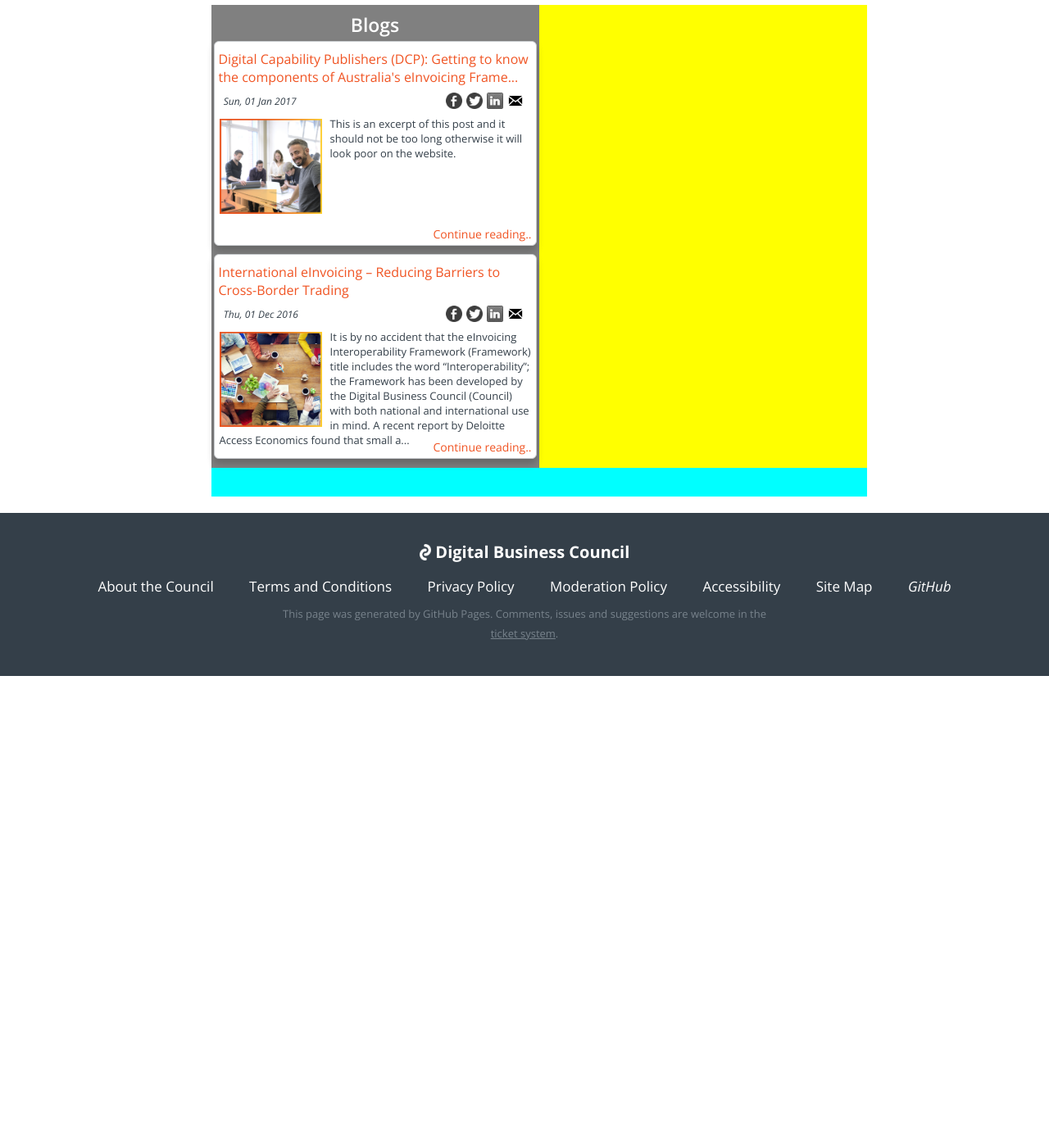
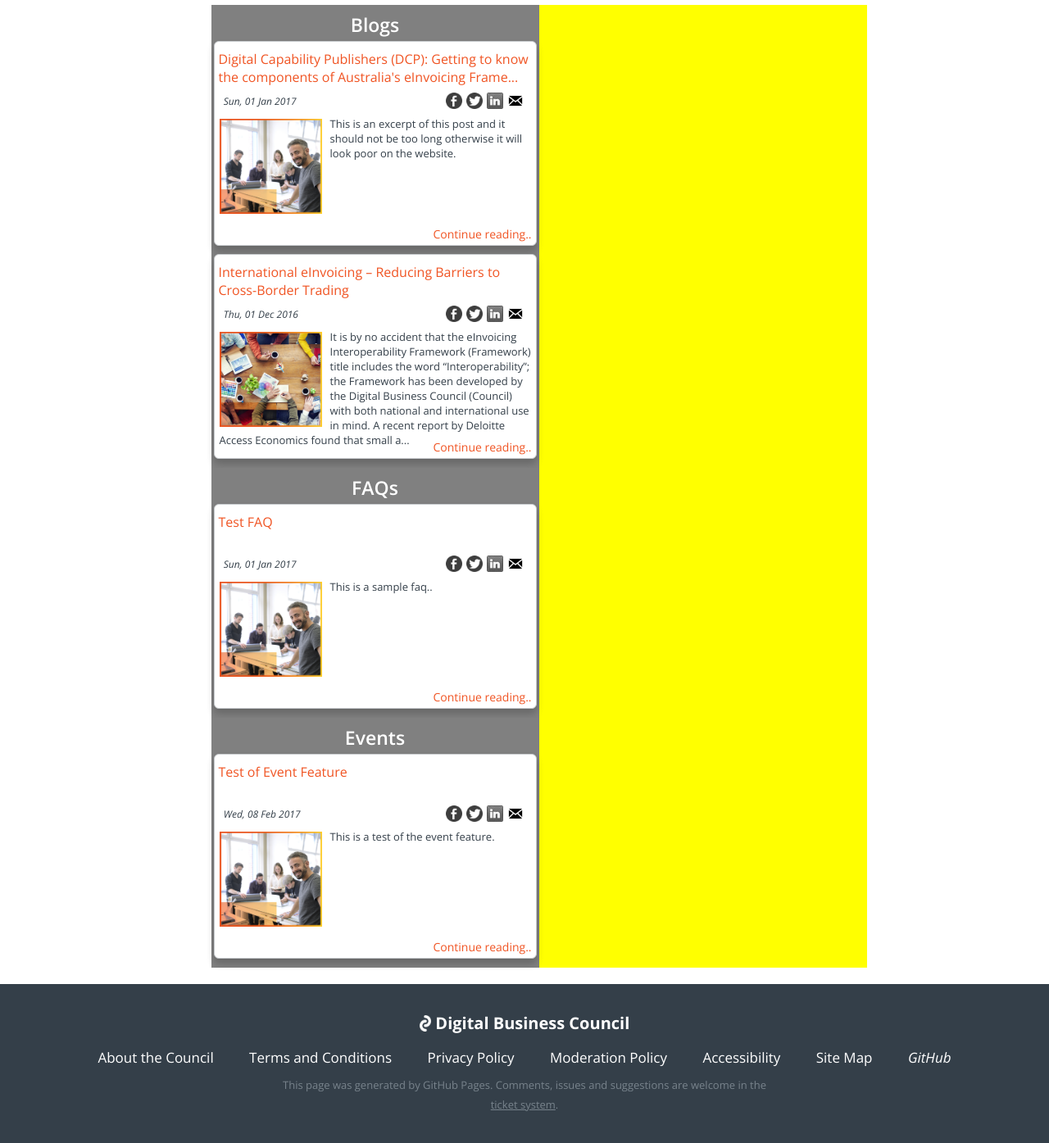
Before and after one commit to Digital-Business-Council/Digital-Business-Council.github.io, a Jekyll site: the page built from pages/business-zone/blogs/media-jump-page.md, in a window 1280 px wide and 1400 px high, scrolled down 431 px. Shown: the top 1395 px of the window at 82% size. Built offline with Jekyll 4.4.1, drawn with Linux system fonts in a browser that asks for light colours; before the commit the page ends 1256 px from its top, so only the background shows below that.

Commit message:
Update media-jump-page.md

```diff
--- a/pages/business-zone/blogs/media-jump-page.md
+++ b/pages/business-zone/blogs/media-jump-page.md
@@ -61,6 +61,106 @@
 </div>
 
 
+<div class="media-zone-cardstack">
+<div class="media-zone-cardstack-header">
+     <h3><span>FAQs</span></h3>
+</div>
+
+  {% for blog-page in site.categories.faq %}
+
+    <div class="media-zone-card">
+
+	<div class="card-title">
+    		<a href="{{ blog-page.url | absolute_url }}">{{ blog-page.title | truncate: 102}}</a>
+    	</div>
+
+	<div class="card-date">
+		<i>&nbsp;&nbsp;{{ blog-page.date | date: "%a, %d %b %Y" }}</i>
+	</div>
+
+	<div class="card-social">
+		<table>
+		<tr>
+		<td width="25px" padding="0px">
+    			<a href="http://m.facebook.com/sharer.php?u={{ blog-page.url | absolute_url }}&t={{ blog-page.title }}&sv={{ blog-page.excerpt-image | absolute_url}})"><img src="{{site.url}}/images/favicon/facebook.png" class="social-img" width="20px"/></a>
+    		</td>
+    		<td width="25px" padding="0px">
+    			<a href="https://twitter.com/share?text={{ blog-page.title }}&url={{ blog-page.url | absolute_url }}"><img src="{{site.url}}/images/favicon/twitter.png" width="20px" class="social-img" /></a>
+    		</td>
+    		<td width="25px" padding="0px">
+    			<a href="http://www.linkedin.com/shareArticle?mini=true&summary={{ blog-page.excerpt }}&title={{ blog-page.title }}&url={{ blog-page.url | absolute_url }}"><img src="{{site.url}}/images/favicon/linkedin.jpg" width="20px" class="social-img" /></a>
+    		</td>
+    		<td width="25px" padding="0px">
+    			<a href="mailto:?subject=Digital%20Business%20Council%20-%20{{ blog-page.title }}&body=Hi%2C%0A%0AI%20found%20this%20article%20from%20the%20Digital%20Business%20Council%20that%20I%20thought%20you%20might%20be%20interested%20in%3A%20%0A%0A{{blog-page.url | absolute_url }}"><img src="{{site.url}}/images/favicon/mailto.png" class="social-img" width="20px"/></a>
+    		</td>
+		</tr>
+		</table>
+	</div>
+
+	<div class="card-content">
+    		<img src="{{ blog-page.excerpt-image | absolute_url }}" /> {{ blog-page.excerpt | truncate: 315 }}
+    	</div>
+
+	<div class="card-action">
+		<a href="{{blog-page.url}}">Continue reading..</a>
+    	</div>
+
+
+	</div>
+  {% endfor %}
+</div>
+
+
+<div class="media-zone-cardstack">
+<div class="media-zone-cardstack-header">
+     <h3><span>Events</span></h3>
+</div>
+
+  {% for blog-page in site.categories.event %}
+
+    <div class="media-zone-card">
+
+	<div class="card-title">
+    		<a href="{{ blog-page.url | absolute_url }}">{{ blog-page.title | truncate: 102}}</a>
+    	</div>
+
+	<div class="card-date">
+		<i>&nbsp;&nbsp;{{ blog-page.date | date: "%a, %d %b %Y" }}</i>
+	</div>
+
+	<div class="card-social">
+		<table>
+		<tr>
+		<td width="25px" padding="0px">
+    			<a href="http://m.facebook.com/sharer.php?u={{ blog-page.url | absolute_url }}&t={{ blog-page.title }}&sv={{ blog-page.excerpt-image | absolute_url}})"><img src="{{site.url}}/images/favicon/facebook.png" class="social-img" width="20px"/></a>
+    		</td>
+    		<td width="25px" padding="0px">
+    			<a href="https://twitter.com/share?text={{ blog-page.title }}&url={{ blog-page.url | absolute_url }}"><img src="{{site.url}}/images/favicon/twitter.png" width="20px" class="social-img" /></a>
+    		</td>
+    		<td width="25px" padding="0px">
+    			<a href="http://www.linkedin.com/shareArticle?mini=true&summary={{ blog-page.excerpt }}&title={{ blog-page.title }}&url={{ blog-page.url | absolute_url }}"><img src="{{site.url}}/images/favicon/linkedin.jpg" width="20px" class="social-img" /></a>
+    		</td>
+    		<td width="25px" padding="0px">
+    			<a href="mailto:?subject=Digital%20Business%20Council%20-%20{{ blog-page.title }}&body=Hi%2C%0A%0AI%20found%20this%20article%20from%20the%20Digital%20Business%20Council%20that%20I%20thought%20you%20might%20be%20interested%20in%3A%20%0A%0A{{blog-page.url | absolute_url }}"><img src="{{site.url}}/images/favicon/mailto.png" class="social-img" width="20px"/></a>
+    		</td>
+		</tr>
+		</table>
+	</div>
+
+	<div class="card-content">
+    		<img src="{{ blog-page.excerpt-image | absolute_url }}" /> {{ blog-page.excerpt | truncate: 315 }}
+    	</div>
+
+	<div class="card-action">
+		<a href="{{blog-page.url}}">Continue reading..</a>
+    	</div>
+
+
+	</div>
+  {% endfor %}
+</div>
+
+
 </div>
 
 </div>
```
